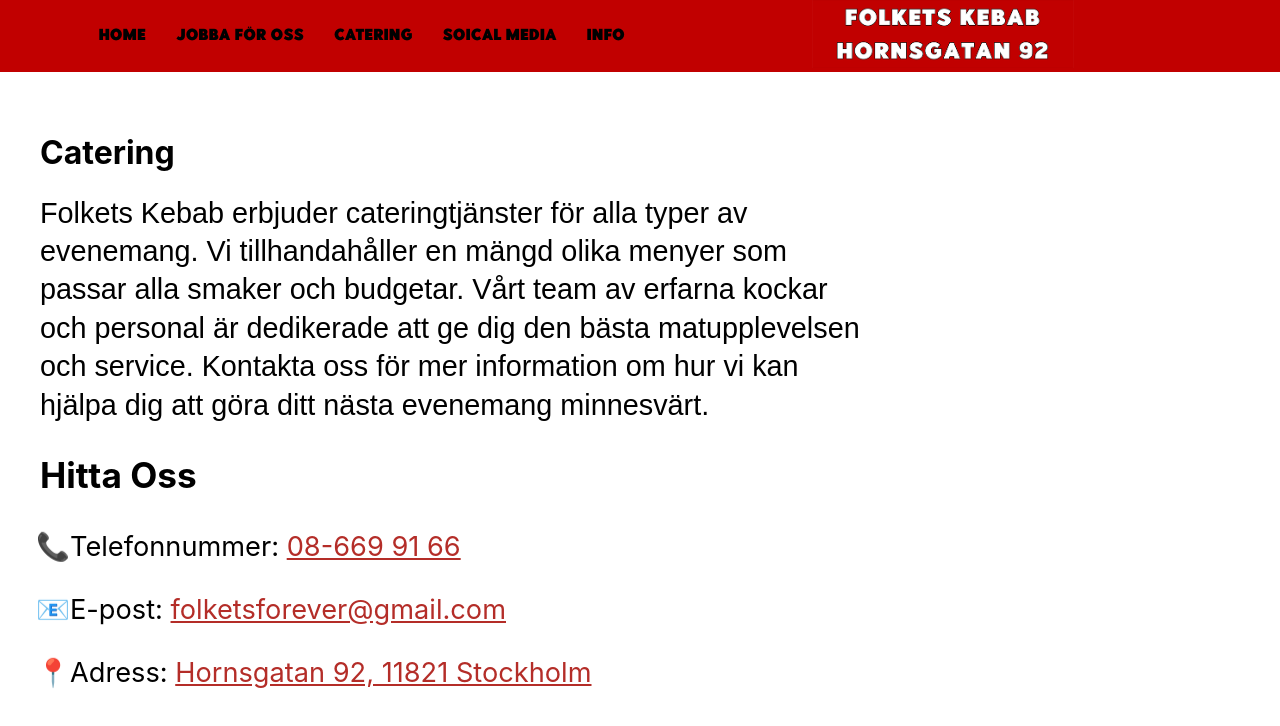
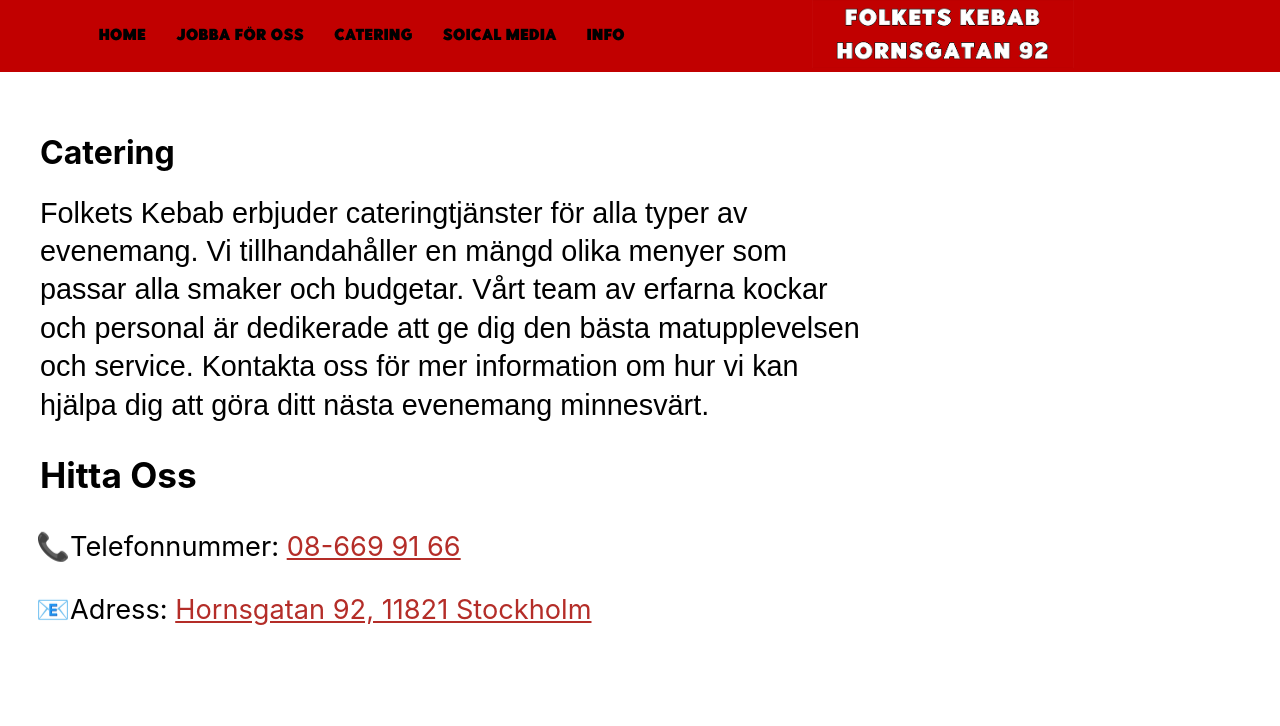
Before and after one commit to Isaak-Marcel/Folkets-Kebab-Restaurant-Website-in-Stockholm, a React (Create React App) app: page /catering in a window 1280 px wide. Shown: the top 726 px of the page. Built offline with nearby package versions, Linux system fonts and the light colour scheme.

Commit message:
remvoed emal and soical meida

```diff
--- a/src/App.js
+++ b/src/App.js
@@ -46,9 +46,9 @@
               <ButtonGrid/>
               <AboutUs/>
               <HittaOss/>
-              <div id="social-meida" ref={socialMediaRef}>
+              {/* <div id="social-meida" ref={socialMediaRef}>
                <SoicalMedia/>
-              </div>
+              </div> */}
               <Adress/>
       </div>
 
--- a/src/components/HittaOss.js
+++ b/src/components/HittaOss.js
@@ -6,7 +6,7 @@
         <h2>Hitta Oss</h2>
         <ul>
            <li className='list-items-contact'> <span>Telefonnummer: <a href='tel:086699166' className='hitta-a'>08-669 91 66</a></span> </li>
-           <li className='list-items-contact'> <span>E-post: <a  href='mailto:folketsforever@gmail.com' className='hitta-a'>folketsforever@gmail.com</a></span>   </li>
+           {/* <li className='list-items-contact'> <span>E-post: <a  href='mailto:folketsforever@gmail.com' className='hitta-a'>folketsforever@gmail.com</a></span>   </li> */}
            <li className='list-items-contact'> <span>Adress: <a href='https://www.google.com/maps/dir//google+maps+folkets+kebab/@59.3389007,17.9978196,13z/data=!4m8!4m7!1m0!1m5!1m1!1s0x465f779fcf386603:0xc7edb9af1d791e95!2m2!1d18.0528809!2d59.3177965' className='hitta-a'>Hornsgatan 92, 11821 Stockholm</a></span>  </li>
         </ul>
     </div>
```
